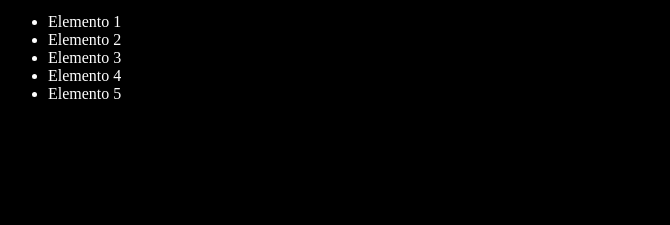
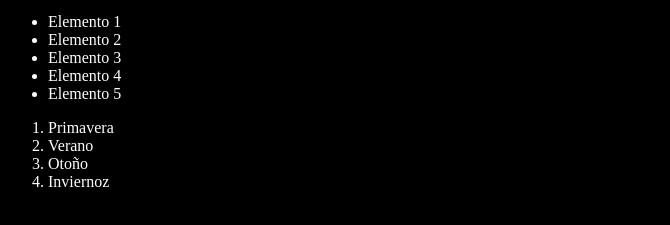
Before and after one commit to GermanBruscaglia/youtube-git, a plain HTML site: page index.html in a window 1280 px wide. Shown: the part 101-326 px from the top of the page, without its empty margins (0-670 px from the left). Drawn offline with Linux system fonts and the light colour scheme.

Commit message:
Agregando estaciones del año

```diff
--- a/index.html
+++ b/index.html
@@ -17,6 +17,12 @@
         <li>Elemento 4</li>
         <li>Elemento 5</li>
     </ul>
+    <ol>
+        <li>Primavera</li>
+        <li>Verano</li>
+        <li>Otoño</li>
+        <li>Inviernoz</li>
+    </ol>
 
 
 
```
